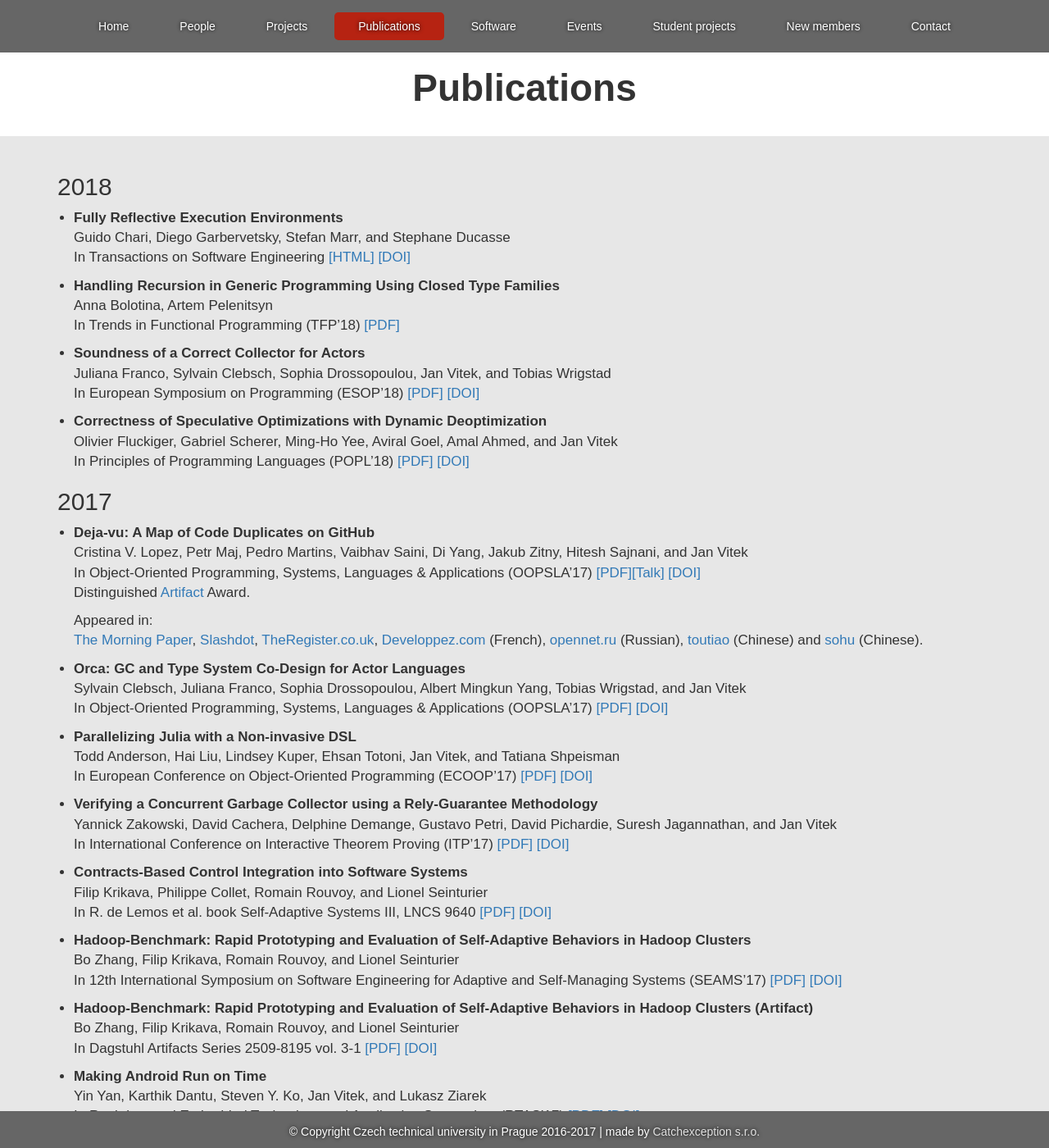
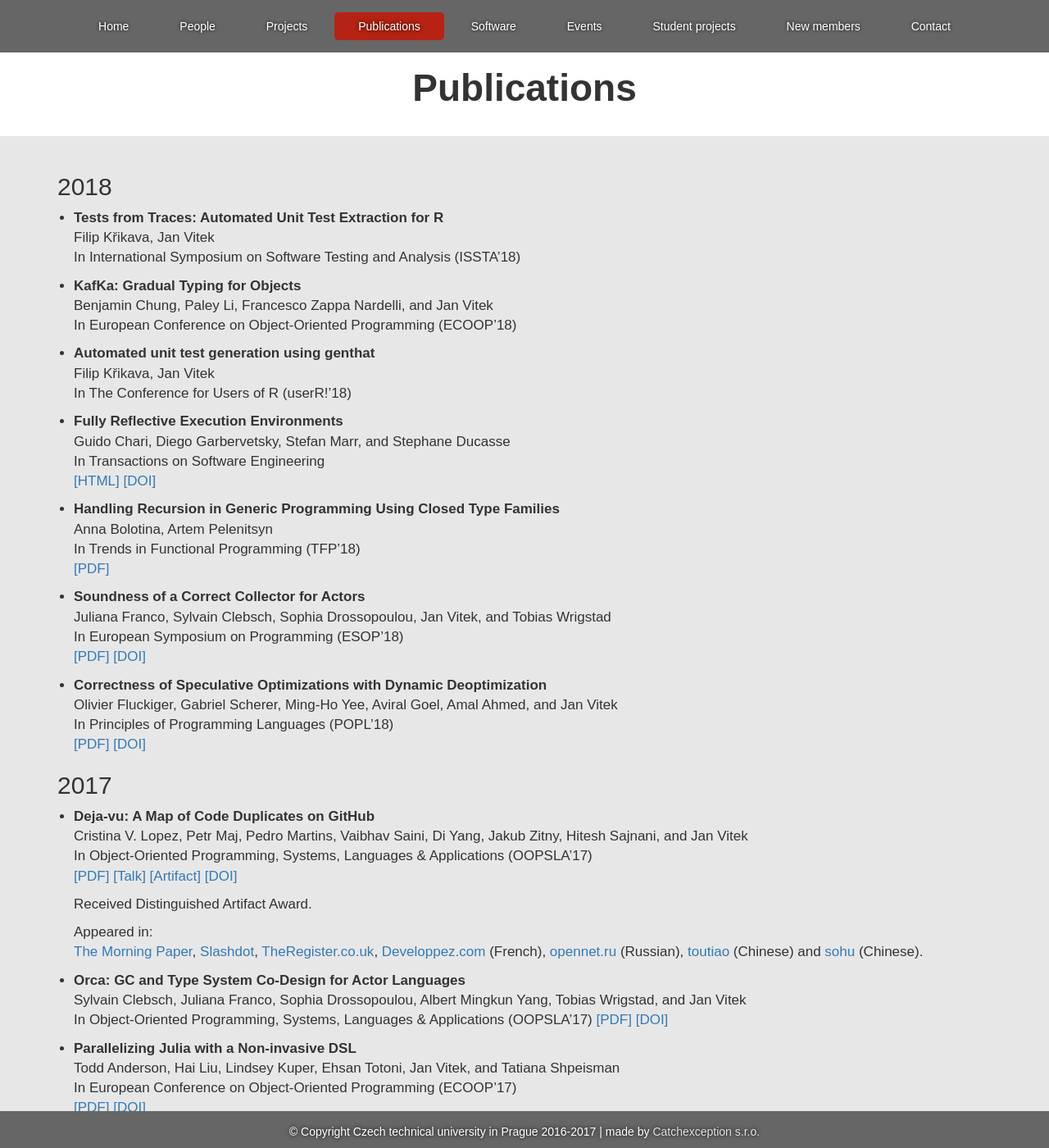
Before and after one commit to PRL-PRG/prl-prg.github.io, a Jekyll site: the page built from publications.md, in a window 1280 px wide and 1400 px high. Shown: the whole window at 82% size. Built offline with Jekyll 4.4.1, drawn with Linux system fonts in a browser that asks for light colours; some of the changed lines change nothing that is shown.

Commit message:
Newlines in front of links in publications, more publications in 2018.

```diff
--- a/publications.md
+++ b/publications.md
@@ -5,51 +5,54 @@ title: Publications
 
 ## 2018
 
-<!-- July 16-18
-- **Tests from Traces: Automated Unit Test Extraction for R**
-  Filip Křikava, Jan Vitek
-  In International Symposium on Software Testing and Analysis (ISSTA'18)
+<!-- July 16-18 -->
+- **Tests from Traces: Automated Unit Test Extraction for R** <!-- new line -->
+  Filip Křikava, Jan Vitek <!-- new line -->
+  In International Symposium on Software Testing and Analysis (ISSTA'18) <!-- new line -->
+<!--
   [[PDF]]()
   [[DOI]]()
   [[Artifact]]()
 -->
 
-<!-- July 15-21
-- **KafKa: Gradual Typing for Objects**
-  Benjamin Chung, Paley Li, Francesco Zappa Nardelli, and Jan Vitek
-  In European Conference on Object-Oriented Programming (ECOOP'18)
+<!-- July 15-21 -->
+- **KafKa: Gradual Typing for Objects** <!-- new line -->
+  Benjamin Chung, Paley Li, Francesco Zappa Nardelli, and Jan Vitek <!-- new line -->
+  In European Conference on Object-Oriented Programming (ECOOP'18) <!-- new line -->
+<!--
   [[PDF]]()
   [[DOI]]()
 -->
 
-<!-- July 10-13
--  **Automated unit test generation using genthat**
-  Filip Křikava, Jan Vitek
-  In The Conference for Users of R (userR!'18)
+<!-- July 10-13 -->
+- **Automated unit test generation using genthat** <!-- new line -->
+  Filip Křikava, Jan Vitek <!-- new line -->
+  In The Conference for Users of R (userR!'18) <!-- new line -->
+<!--
   [[PDF]]()
   [[DOI]]()
 -->
 
 - **Fully Reflective Execution Environments** <!-- new line -->
   Guido Chari, Diego Garbervetsky, Stefan Marr, and Stephane Ducasse <!-- new line -->
-  In Transactions on Software Engineering
+  In Transactions on Software Engineering <!-- new line -->
   [[HTML]](https://ieeexplore.ieee.org/document/8307099/)
   [[DOI]](https://doi.org/10.1109/TSE.2018.2812715)
 
 - **Handling Recursion in Generic Programming Using Closed Type Families** <!-- new line -->
   Anna Bolotina, Artem Pelenitsyn <!-- new line -->
-  In Trends in Functional Programming (TFP'18)
+  In Trends in Functional Programming (TFP'18) <!-- new line -->
   [[PDF]](http://staff.mmcs.sfedu.ru/~ulysses/Papers/2018-TFP-dgp-recursion.pdf)
 
 - **Soundness of a Correct Collector for Actors** <!-- new line -->
   Juliana Franco, Sylvain Clebsch, Sophia Drossopoulou, Jan Vitek, and Tobias Wrigstad <!-- new line -->
-  In European Symposium on Programming (ESOP'18)
+  In European Symposium on Programming (ESOP'18) <!-- new line -->
   [[PDF]](http://janvitek.org/pubs/esop18.pdf)
   [[DOI]](https://dx.doi.org/10.1007/978-3-319-89884-1_31)
 
 - **Correctness of Speculative Optimizations with Dynamic Deoptimization** <!-- new line -->
   Olivier Fluckiger, Gabriel Scherer, Ming-Ho Yee, Aviral Goel, Amal Ahmed, and Jan Vitek <!-- new line -->
-  In Principles of Programming Languages (POPL'18)
+  In Principles of Programming Languages (POPL'18) <!-- new line -->
   [[PDF]](http://janvitek.org/pubs/popl18.pdf)
   [[DOI]](https://doi.org/10.1145/3158137)
 
@@ -57,10 +60,13 @@ title: Publications
 
 - **Deja-vu: A Map of Code Duplicates on GitHub** <!-- new line -->
   Cristina V. Lopez, Petr Maj, Pedro Martins, Vaibhav Saini, Di Yang, Jakub Zitny, Hitesh Sajnani, and Jan Vitek <!-- new line -->
-  In Object-Oriented Programming, Systems, Languages & Applications (OOPSLA'17)
-  [[PDF]](http://janvitek.org/pubs/oopsla17b.pdf)[[Talk]](https://www.youtube.com/watch?v=4M-ASEpVOaY)
-  [[DOI]](https://doi.org/10.1145/3133908) <!-- new line -->
-  Distinguished [Artifact](http://mondego.ics.uci.edu/projects/dejavu/) Award.
+  In Object-Oriented Programming, Systems, Languages & Applications (OOPSLA'17) <!-- new line -->
+  [[PDF]](http://janvitek.org/pubs/oopsla17b.pdf)
+  [[Talk]](https://www.youtube.com/watch?v=4M-ASEpVOaY)
+  [[Artifact]](http://mondego.ics.uci.edu/projects/dejavu/)
+  [[DOI]](https://doi.org/10.1145/3133908)
+
+  Received Distinguished Artifact Award.
 
   Appeared in:
   [The Morning Paper](http://blog.acolyer.org/2017/11/20/dejavu-a-map-of-code-duplicates-on-github),
@@ -79,43 +85,43 @@ title: Publications
 
 - **Parallelizing Julia with a Non-invasive DSL** <!-- new line -->
   Todd Anderson, Hai Liu, Lindsey Kuper, Ehsan Totoni, Jan Vitek, and Tatiana Shpeisman <!-- new line -->
-  In European Conference on Object-Oriented Programming (ECOOP'17)
+  In European Conference on Object-Oriented Programming (ECOOP'17) <!-- new line -->
   [[PDF]](http://janvitek.org/pubs/ecoop17.pdf)
   [[DOI]](http://dx.doi.org/10.4230/LIPIcs.ECOOP.2017.4)
 
 - **Verifying a Concurrent Garbage Collector using a Rely-Guarantee Methodology** <!-- new line -->
   Yannick Zakowski, David Cachera, Delphine Demange, Gustavo Petri, David Pichardie, Suresh Jagannathan, and Jan Vitek <!-- new line -->
-  In International Conference on Interactive Theorem Proving (ITP'17)
+  In International Conference on Interactive Theorem Proving (ITP'17) <!-- new line -->
   [[PDF]](http://janvitek.org/pubs/ITP17.pdf)
   [[DOI]](https://doi.org/10.1007/978-3-319-66107-0_31)
 
 - **Contracts-Based Control Integration into Software Systems** <!-- new line -->
   Filip Krikava, Philippe Collet, Romain Rouvoy, and Lionel Seinturier <!-- new line -->
-  In R. de Lemos et al. book Self-Adaptive Systems III, LNCS 9640
+  In R. de Lemos et al. book Self-Adaptive Systems III, LNCS 9640 <!-- new line -->
   [[PDF]](https://link.springer.com/content/pdf/10.1007%2F978-3-319-74183-3_9.pdf)
   [[DOI]](https://doi.org/10.1007/978-3-319-74183-3)
 
 - **Hadoop-Benchmark: Rapid Prototyping and Evaluation of Self-Adaptive Behaviors in Hadoop Clusters** <!-- new line -->
   Bo Zhang, Filip Krikava, Romain Rouvoy, and Lionel Seinturier <!-- new line -->
-  In 12th International Symposium on Software Engineering for Adaptive and Self-Managing Systems (SEAMS’17)
+  In 12th International Symposium on Software Engineering for Adaptive and Self-Managing Systems (SEAMS’17) <!-- new line -->
   [[PDF]](https://hal.inria.fr/hal-01475635.pdf)
   [[DOI]](http://dx.doi.org/10.1109/SEAMS.2017.15)
 
 - **Hadoop-Benchmark: Rapid Prototyping and Evaluation of Self-Adaptive Behaviors in Hadoop Clusters (Artifact)** <!-- new line -->
   Bo Zhang, Filip Krikava, Romain Rouvoy, and Lionel Seinturier <!-- new line -->
-  In Dagstuhl Artifacts Series 2509-8195 vol. 3-1
+  In Dagstuhl Artifacts Series 2509-8195 vol. 3-1 <!-- new line -->
   [[PDF]](http://drops.dagstuhl.de/opus/volltexte/2017/7139)
   [[DOI]](http://dx.doi.org/10.4230/DARTS.3.1.1)
 
 - **Making Android Run on Time** <!-- new line -->
   Yin Yan, Karthik Dantu, Steven Y. Ko, Jan Vitek, and Lukasz Ziarek <!-- new line -->
-  In Real-time and Embedded Technology and Application Symposium (RTAS'17)
+  In Real-time and Embedded Technology and Application Symposium (RTAS'17) <!-- new line -->
   [[PDF]](http://janvitek.org/pubs/rtas17.pdf)
   [[DOI]](https://doi.org/10.1109/RTAS.2017.38)
 
 - **Helenos: A Realistic Benchmark for Distributed Transactional Memory** <!-- new line -->
   Jan Baranowski, Paweł Kobyliński, Konrad Siek, and Paweł T. Wojciechowski <!-- new line -->
-  In Software: Practice and Experience, volume 48, issue 3
+  In Software: Practice and Experience, volume 48, issue 3 <!-- new line -->
   [[HTML]](http://onlinelibrary.wiley.com/doi/10.1002/spe.2548/full)
   [[PDF]](https://arxiv.org/abs/1603.07899)
   [[DOI]](http://dx.doi.org/10.1002/spe.2548)
```
